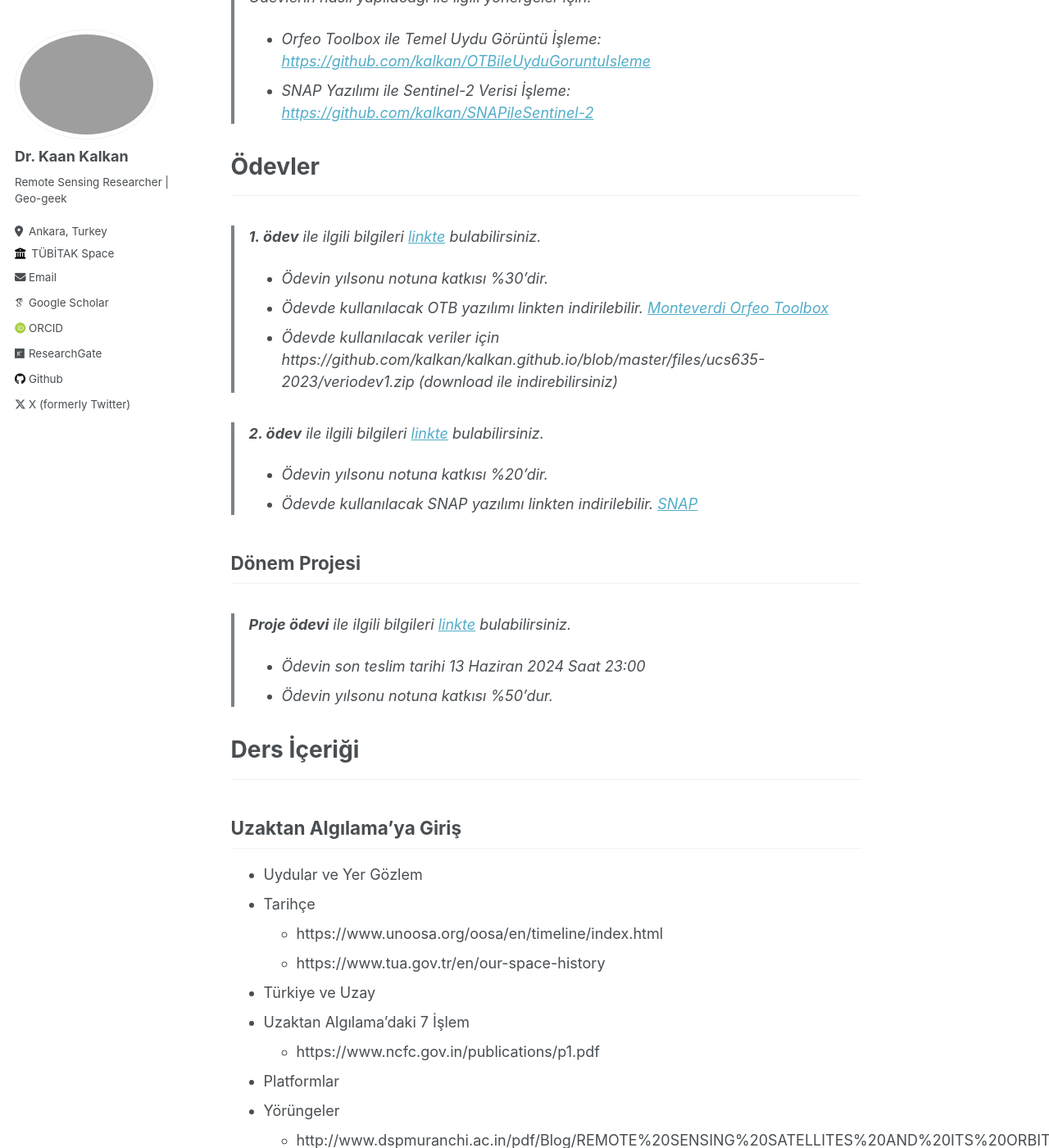
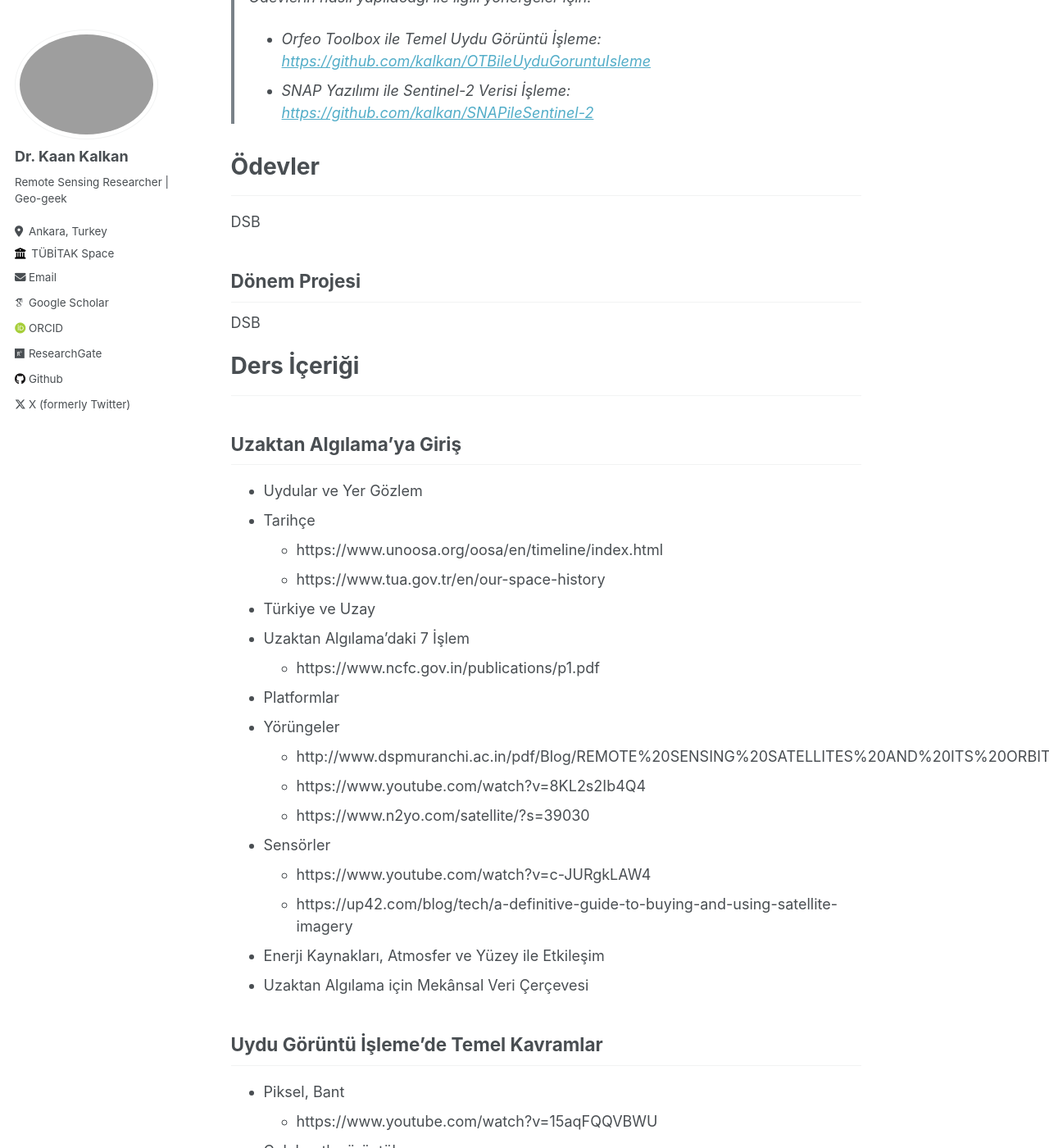
Before and after one commit to kalkan/kalkan.github.io, a Jekyll site: the page built from _teaching/2024-2-etu-ucs635.md, in a window 1280 px wide and 1400 px high, scrolled down 1028 px. Shown: the whole window at 82% size. Built offline with Jekyll 4.4.1, drawn with Linux system fonts in a browser that asks for light colours; some web fonts are replaced.

Commit message:
Update 2024-2-etu-ucs635.md

```diff
--- a/_teaching/2024-2-etu-ucs635.md
+++ b/_teaching/2024-2-etu-ucs635.md
@@ -34,20 +34,11 @@ Eskişehir Teknik Üniversitesi, Yer ve Uzay Bilimleri Enstitüsü, Uzaktan Alg
 
 # Ödevler
 ------
-> **1. ödev** ile ilgili bilgileri [linkte](http://kalkan.github.io/files/ucs635-2024-2/Odev1.pdf) bulabilirsiniz.
-* Ödevin yılsonu notuna katkısı %30'dir.
-* Ödevde kullanılacak OTB yazılımı linkten indirilebilir. [Monteverdi Orfeo Toolbox](https://www.orfeo-toolbox.org/download/)
-* Ödevde kullanılacak veriler için https://github.com/kalkan/kalkan.github.io/blob/master/files/ucs635-2023/veriodev1.zip (download ile indirebilirsiniz)
-
-> **2. ödev** ile ilgili bilgileri [linkte](http://kalkan.github.io/files/ucs635-2024-2/Odev2.pdf) bulabilirsiniz.
-* Ödevin yılsonu notuna katkısı %20'dir.
-* Ödevde kullanılacak SNAP yazılımı linkten indirilebilir. [SNAP](https://step.esa.int/main/download/snap-download/)
+DSB
 
 Dönem Projesi
 ------
-> **Proje ödevi** ile ilgili bilgileri [linkte](http://kalkan.github.io/files/ucs635-2024-2/donemProjesi.pdf) bulabilirsiniz.
-* Ödevin son teslim tarihi 13 Haziran 2024 Saat 23:00
-* Ödevin yılsonu notuna katkısı %50'dur.
+DSB
 
 # Ders İçeriği
 ------
```
Also changed, not shown: other parts of _teaching/2024-2-etu-ucs635.md (+1 -1 lines).
